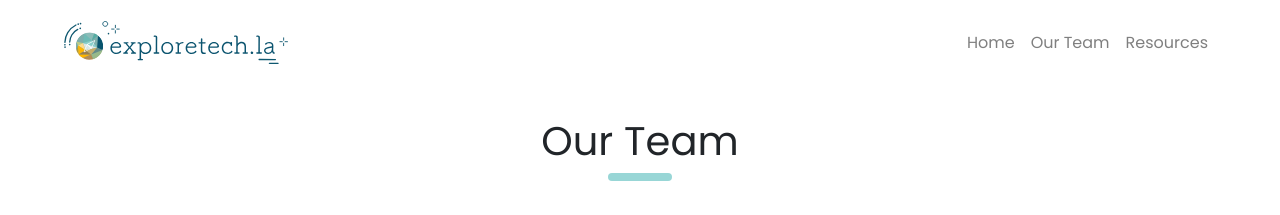
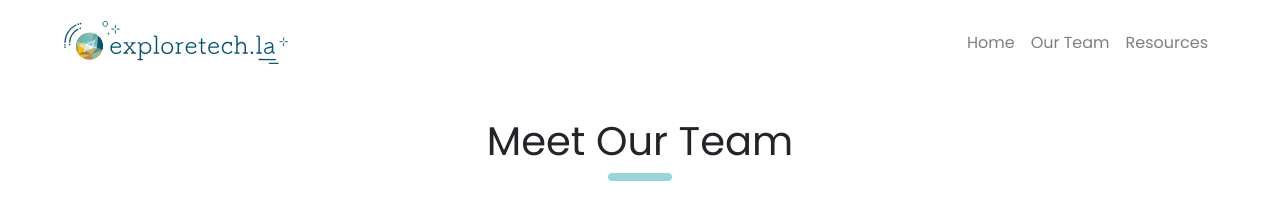
Before and after one commit to exploretech-la/website, a React (Create React App) app: page /our_team in a window 1280 px wide. Shown: the top 215 px of the page. Built offline with nearby package versions, Linux system fonts and the light colour scheme.

Commit message:
changed team section title to Meet Our Team

```diff
--- a/src/components/Team/Team.jsx
+++ b/src/components/Team/Team.jsx
@@ -11,7 +11,7 @@ function Team() {
   return (
     <div className="Team">
       <div className="team-title">
-          <h1>Our Team</h1>
+          <h1>Meet Our Team</h1>
           <div className="pill-divider" />
       </div>
       <Leadership />
```
